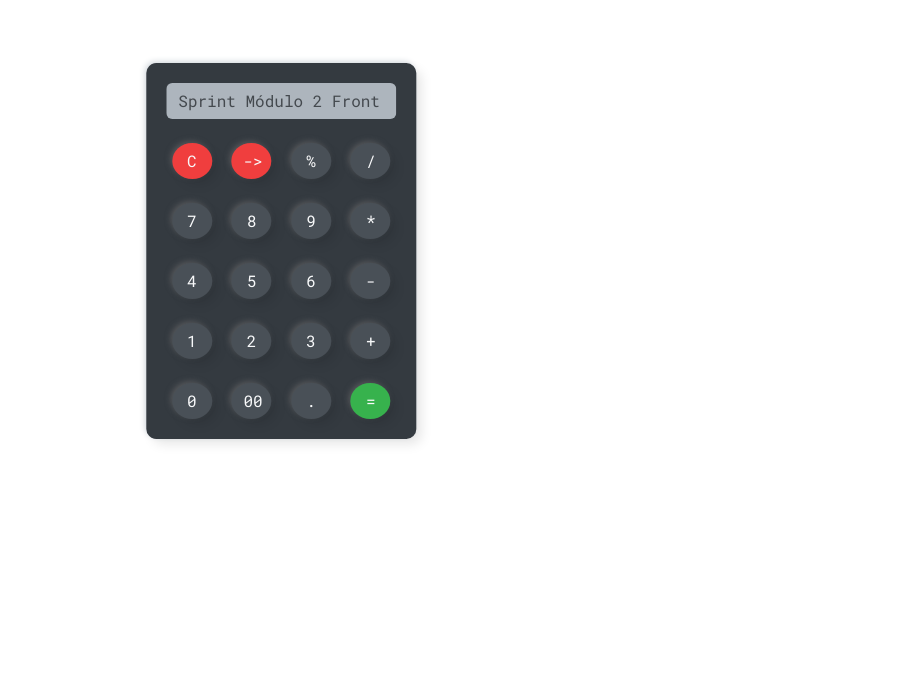
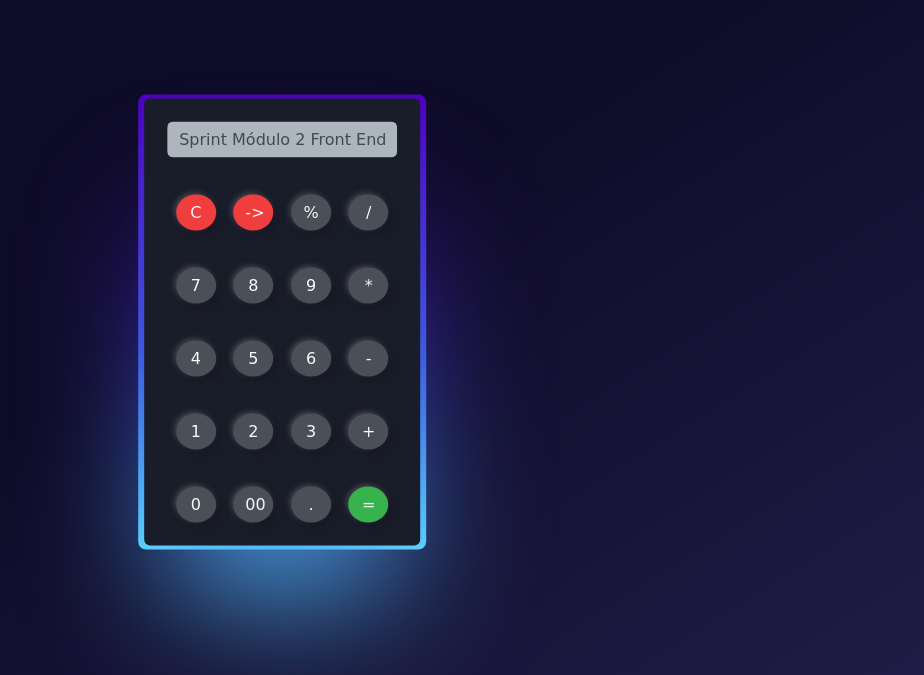
Before and after one commit to leanvillalba/calculadora-frontend, a plain HTML site: page index.html in a window 1280 px wide. Shown: the part 125-800 px from the top of the page, without its empty margins (356-1280 px from the left). Drawn offline with nearby package versions, Linux system fonts and the light colour scheme.

Commit message:
implementando estilos css

```diff
--- a/css/calculadora.css
+++ b/css/calculadora.css
@@ -4,6 +4,16 @@
 body {
   font-family: "Roboto Mono", monospace;
 }
+
+.fondo {
+  min-height: 100vh;
+  background: linear-gradient(to top left,
+  #302b63 25%,
+  #0f0c29 75%);
+  background-size: 200% 200%;
+  animation: movimiento 3s linear infinite alternate;
+}
+
 .container {
   position: relative;
 }
@@ -15,17 +25,14 @@ body {
 }
 
 .main {
-  background-color: #343a40;
-  border: #343a40;
-  color: rgba(0, 0, 0, 0.6);
+  border:none;
   height: auto;
   width: 270px;
   padding: 20px;
-  border-radius: 10px;
   text-align: center;
   margin: auto;
-  box-shadow: 6px 6px 12px -1px rgba(0, 0, 0, 0.1), -2px -2px 6px -1px #ced4da;
 }
+
 .display,
 .display:active {
   background-color: #adb5bd;
@@ -89,3 +96,80 @@ body {
   background-color: #fa5252;
   border: #fa5252;
 }
+
+@property --rotate {
+  syntax: "<angle>";
+  initial-value: 132deg;
+  inherits: false;
+}
+
+:root {
+  --card-height: 65vh;
+  --card-width: calc(var(--card-height) / 1.5);
+}
+
+.neon {
+  background: #191c29;
+  padding: 3px;
+  position: relative;
+  border-radius: 6px;
+  justify-content: center;
+  align-items: center;
+  text-align: center;
+  display: flex;
+  font-size: 1.5em;
+  color: rgb(88 199 250 / 0%);
+  cursor: pointer;
+  font-family: cursive;
+}
+
+.neon:hover {
+  color: rgb(88 199 250 / 100%);
+  transition: color 1s;
+}
+
+
+
+.neon::before {
+  content: "";
+  width: 104%;
+  height: 102%;
+  border-radius: 8px;
+  background-image: linear-gradient(
+    var(--rotate)
+    , #5ddcff, #3c67e3 43%, #4e00c2);
+    position: absolute;
+    z-index: -1;
+    top: -1%;
+    left: -2%;
+    animation: spin 2.5s linear infinite;
+}
+
+.neon::after {
+  position: absolute;
+  content: "";
+  top: calc(var(--card-height) / 6);
+  left: 0;
+  right: 0;
+  z-index: -1;
+  height: 100%;
+  width: 100%;
+  margin: 0 auto;
+  transform: scale(0.8);
+  filter: blur(calc(var(--card-height) / 6));
+  background-image: linear-gradient(
+    var(--rotate)
+    , #5ddcff, #3c67e3 43%, #4e00c2);
+    opacity: 1;
+  transition: opacity .5s;
+  animation: spin 2.5s linear infinite;
+}
+
+@keyframes spin {
+  0% {
+    --rotate: 0deg;
+  }
+  100% {
+    --rotate: 360deg;
+  }
+}
--- a/index.html
+++ b/index.html
@@ -20,9 +20,10 @@
     <link rel="stylesheet" href="css/calculadora.css" />
   </head>
   <body>
+    <div class="fondo">
       <div class="container-fluid container">
-      <div class="row">
-        <div class="col-md-12">
+        <div class="row ">
+          <div class="col-md-12 neon">
             <form action="#" name="calculadora" class="main">
               <input
                 type="text"
@@ -164,6 +165,8 @@
         </div>
       </div>
 
+    </div>
+
     <script src="js/calculadora.js"></script>
     <script
       src="https://cdn.jsdelivr.net/npm/bootstrap@5.3.0-alpha3/dist/js/bootstrap.bundle.min.js"
```
Lines whose indentation alone changed are shown as unchanged.
